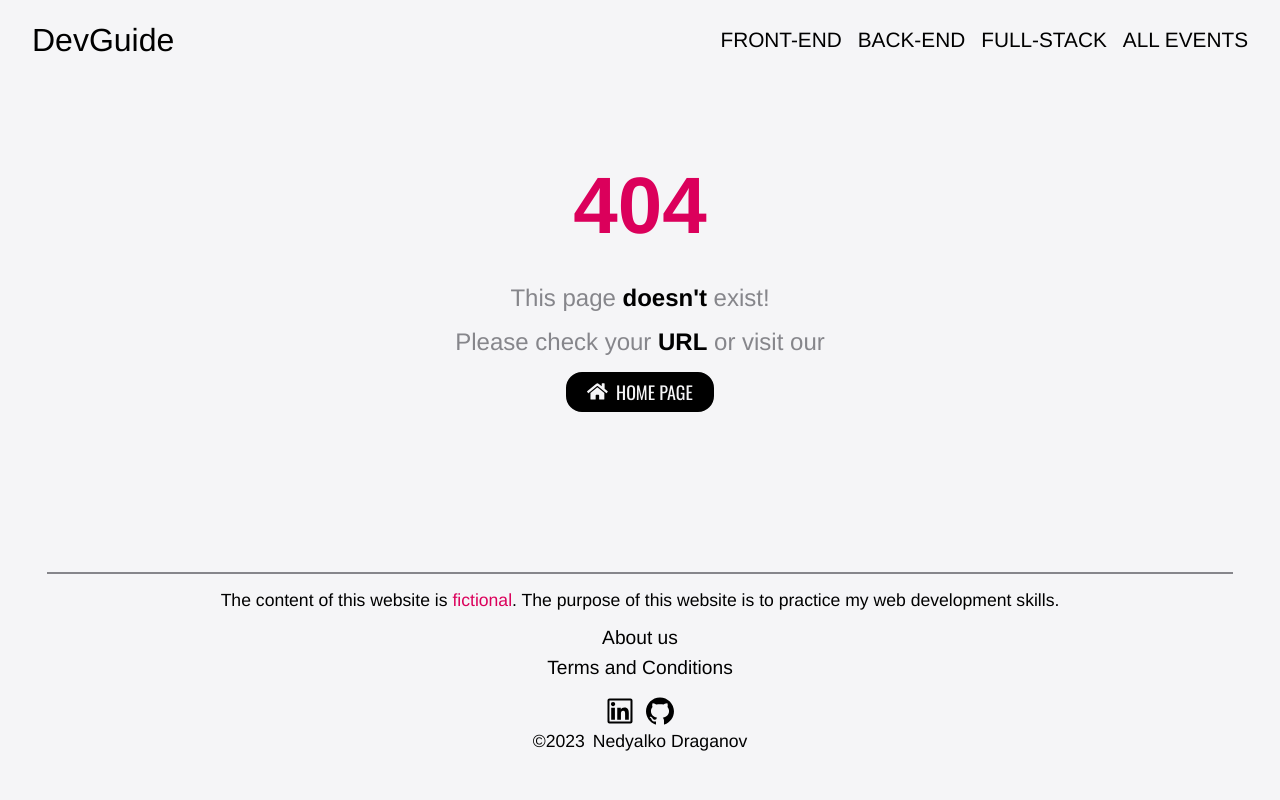
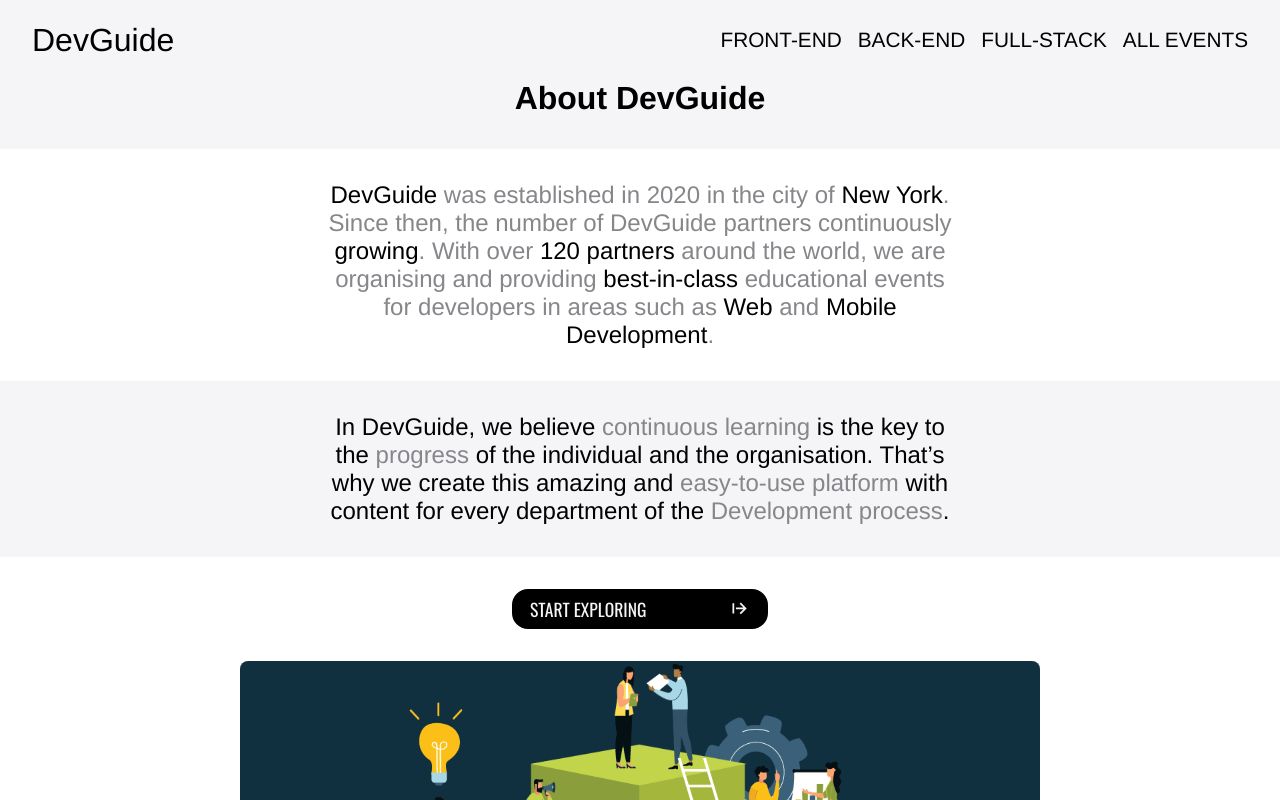
Before and after one commit to NDraganov/event-guide, a Next.js app: page /about in a window 1280 px wide. Before the commit this address had no page. Shown: the top 800 px of the page. Built offline with nearby package versions, Linux system fonts and the light colour scheme.

Commit message:
Create Intro component for the about page

```diff
--- /dev/null
+++ b/components/about-page/intro.jsx
@@ -0,0 +1,35 @@
+import Image from "next/image";
+import classes from "./intro.module.css";
+import Button from "../ui/button";
+
+export function Intro({ aboutText }) {
+  return (
+    <div className={classes.intro}>
+      <h1>About DevGuide</h1>
+      <section className={classes.section}>
+        <p className={classes.text}>
+          {aboutText} <span>DevGuide</span> was established in 2020 in the city
+          of <span>New York</span>. Since then, the number of DevGuide partners
+          continuously <span>growing</span>. With over <span>120 partners</span>{" "}
+          around the world, we are organising and providing{" "}
+          <span>best-in-class</span> educational events for developers in areas
+          such as <span>Web</span> and <span>Mobile Development</span>.
+        </p>
+        <p className={classes.textDark}>
+          In DevGuide, we believe <span>continuous learning</span> is the key to
+          the <span>progress</span> of the individual and the organisation.
+          That’s why we create this amazing and{" "}
+          <span>easy-to-use platform</span> with content for every department of
+          the <span>Development process</span>.
+        </p>
+        <Button
+          href={"/all-events"}
+          text={"START EXPLORING"}
+          title={"Start Exploring"}
+        />
+        {/* Source - https://www.insperity.com/blog/cost-effective-employee-training-and-development/ */}
+        <Image src={"/images/development.png"} width={800} height={450} />
+      </section>
+    </div>
+  );
+}
--- /dev/null
+++ b/components/about-page/intro.module.css
@@ -0,0 +1,35 @@
+.intro .section {
+  display: grid;
+  place-items: center;
+  background-color: var(--white);
+  width: 100vw;
+}
+.intro .text,
+.intro .textDark {
+  color: var(--grey-text);
+  font-size: 1.5rem;
+  font-weight: 500;
+  padding: 2rem 25%;
+  text-align: center;
+}
+.intro .text span {
+  color: var(--black);
+}
+.intro .textDark {
+  background-color: var(--light-grey);
+  color: var(--black);
+
+  margin-bottom: 2rem;
+}
+.intro .textDark span {
+  color: var(--grey-text);
+}
+
+.intro a {
+  font-size: 1.1rem;
+  width: 20%;
+  margin-bottom: 2rem;
+}
+.intro img {
+  border-radius: 0.5rem 0.5rem 0 0;
+}
--- a/components/layout/footer/footer-navigation.jsx
+++ b/components/layout/footer/footer-navigation.jsx
@@ -6,7 +6,7 @@ export default function FooterNavigation() {
   return (
     <div className={classes.footerNav}>
       <div>
-        <Link href={"/about-us"} title={"About us"}>
+        <Link href={"/about"} title={"About us"}>
           About us
         </Link>
       </div>
--- a/pages/404.module.css
+++ b/pages/404.module.css
@@ -16,6 +16,9 @@
   color: var(--black);
   font-weight: 700;
 }
+.notExist a {
+  margin-top: 5rem;
+}
 
 @keyframes flash {
   0% {
--- /dev/null
+++ b/pages/about/index.jsx
@@ -0,0 +1,7 @@
+import { Intro } from "@/components/about-page/intro";
+
+import classes from "./index.module.css";
+
+export default function AboutPage() {
+  return <Intro />;
+}
```
Also changed, not shown: pages/about/index.module.css (added), public/images/development.png (added).
